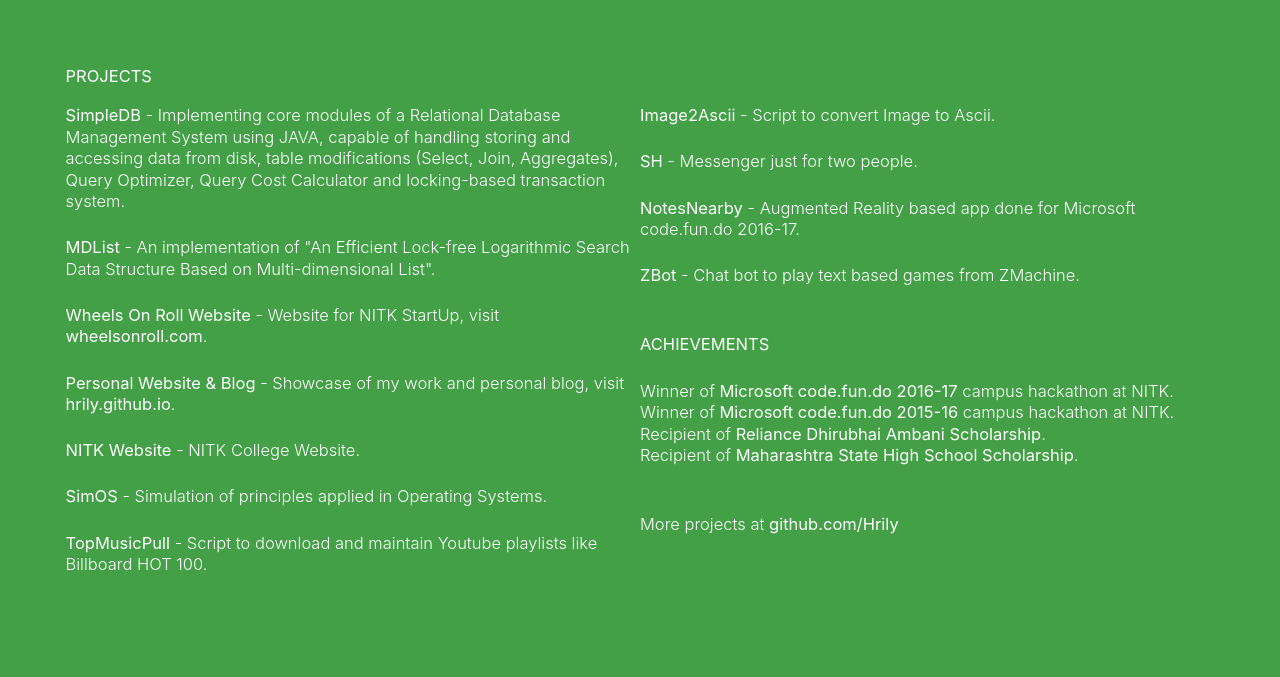
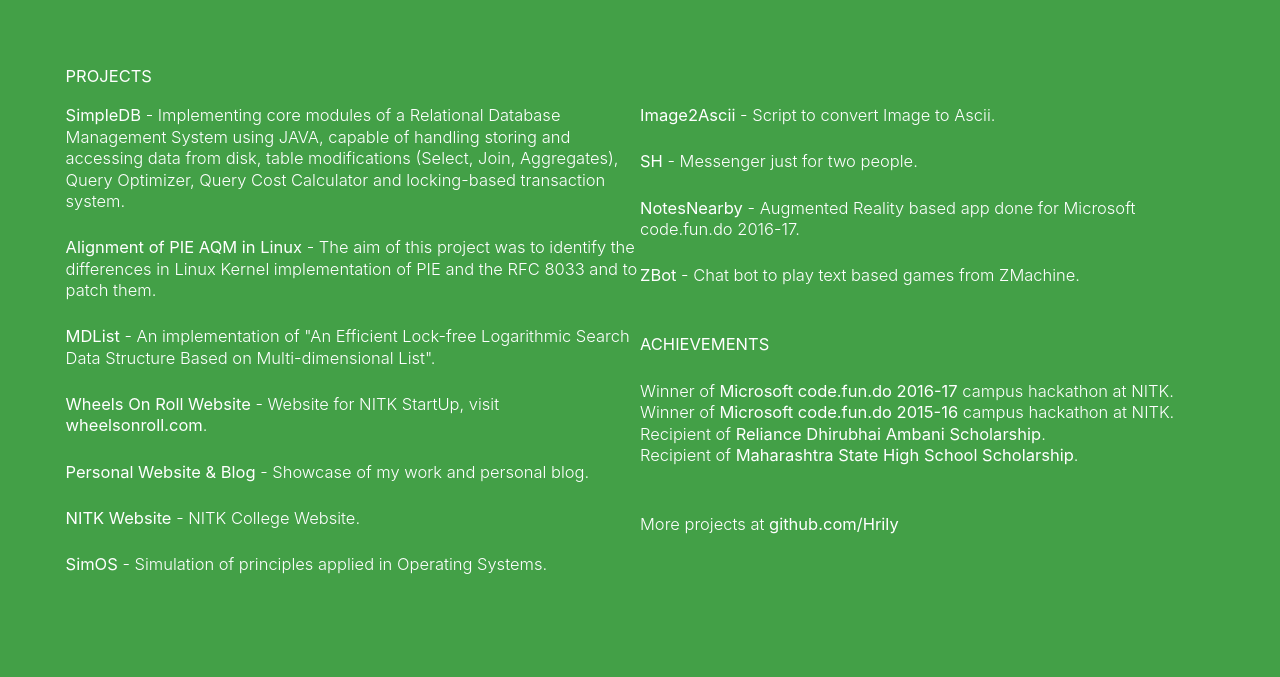
Before and after one commit to Hrily/Resume, a plain HTML site: page index.html in a window 1280 px wide. Both pictures are taken after a click on the link "PROJECTS". Shown: the top 677 px of the page. Drawn offline with nearby package versions, Linux system fonts and the light colour scheme.

Commit message:
Update projects

```diff
--- a/index.html
+++ b/index.html
@@ -309,6 +309,10 @@
               </div>
               <br>
               <div class="projects-list">
+                <a href="https://github.com/Hrily/Alignment-of-PIE-implementation-of-Linux-Kernel-with-RFC-8033/"><b>Alignment of PIE AQM in Linux</b></a> -  The aim of this project was to identify the differences in Linux Kernel implementation of PIE and the RFC 8033 and to patch them.
+              </div>
+              <br>
+              <div class="projects-list">
                 <a href="https://github.com/Hrily/MDList"><b>MDList</b></a> -  An implementation of "An Efficient Lock-free Logarithmic Search Data Structure Based on Multi-dimensional List".
               </div>
               <br>
@@ -317,7 +321,7 @@
               </div>
               <br>
               <div class="projects-list">
-                <a href="https://github.com/WheelsOnRoll/WORWebsite"><b>Personal Website &amp; Blog</b></a> - Showcase of my work and personal blog, visit <a href="https://hrily.github.io"><b>hrily.github.io</b></a>.
+                <a href="https://hrily.github.io"><b>Personal Website &amp; Blog</b></a> - Showcase of my work and personal blog.
               </div>
               <br>
               <div class="projects-list">
@@ -326,10 +330,6 @@
               <br>
               <div class="projects-list">
                 <a href="https://github.com/Hrily/SimOS"><b>SimOS</b></a> - Simulation of principles applied in Operating Systems.
-              </div>
-              <br>
-              <div class="projects-list">
-                <a href="https://github.com/Hrily/TopMusicPull"><b>TopMusicPull</b></a> - Script to download and maintain Youtube playlists like Billboard HOT 100.
               </div>
               <br>
             </div>
```
Also changed, not shown: 1 other file.
